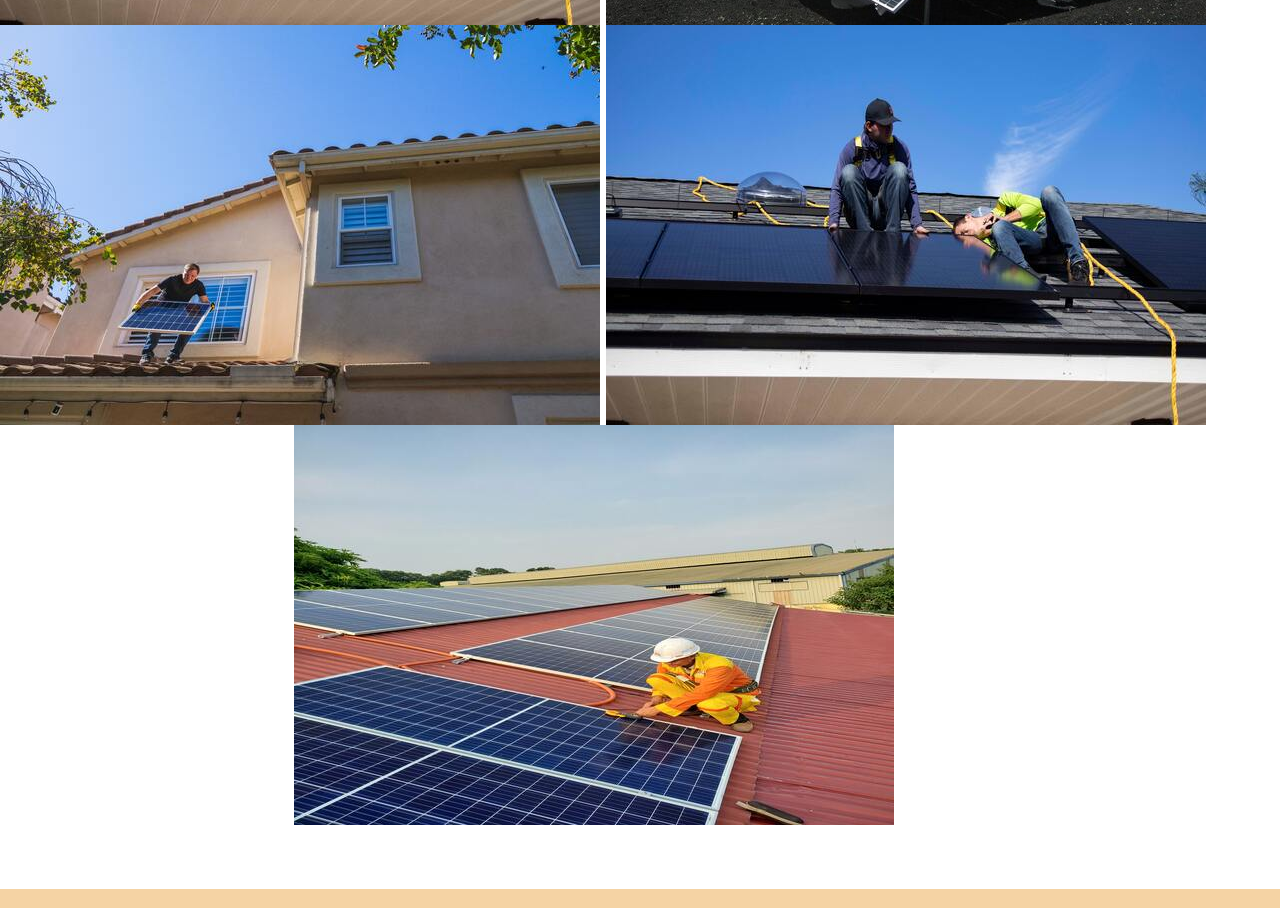
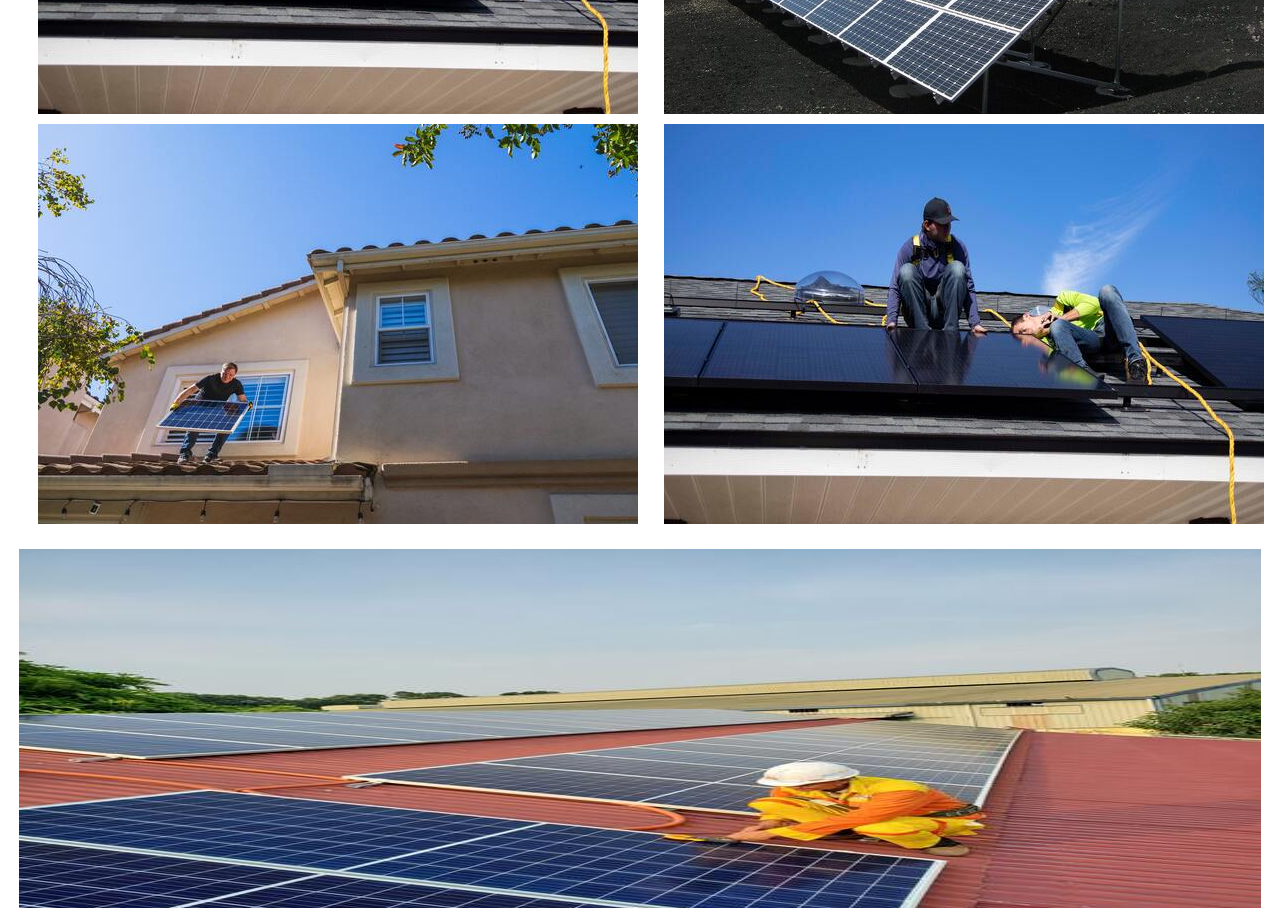
Before and after one commit to kelvin-a-zhou/wdd130, a plain HTML site: page solar-installation/portfolio.html in a window 1280 px wide. Shown: the part 690-1598 px from the top of the page. Drawn offline with Linux system fonts and the light colour scheme.

Commit message:
css-portfolio

```diff
--- a/solar-installation/portfolio.html
+++ b/solar-installation/portfolio.html
@@ -20,15 +20,14 @@
 
 <body>
    <main>
-    <h1 style="text-align:center;">Our Past Projects</h1>
+    <h2 style="text-align:center;">Our Past Projects</h2>
     <p style="text-align:center;">Solar Power Solutions has a proven track record of success in the solar industry. We have installed solar panels on over 1,000 homes and businesses. Our customers love our high-quality solar panels, experienced installation team, and excellent customer service. We are committed to providing our customers with the best possible solar energy experience.</p>
     <h2 style="text-align:center;">Here are Beautiful Pictures </h2>
-           <div class="first4"> <img  src="/solar-installation/images/portfolio.jpg" alt="Home Installation">
+          <centre> <div class="first4"> <img  src="/solar-installation/images/portfolio.jpg" alt="Home Installation">
     <img src="images/installation.jpg" alt="Residential">
     <img src="images/mantainance.jpg" alt="Mentainance">
-    <img src="images/portfolio.jpg" alt="Commercial"></div>
-    <img id="last1" src="images/showcase.jpg" alt="Recent Installation">
-
+    <img src="images/portfolio.jpg" alt="Commercial"></div></centre>
+     <div class="img-container"><img id="last1" src="images/showcase.jpg" alt="Recent Installation"></div>
 
 
     </main>
--- a/solar-installation/styles/styles-solar.css
+++ b/solar-installation/styles/styles-solar.css
@@ -2,10 +2,33 @@
     font-family:Oswrld;
     src: url( fonts/Oswald-VariableFont_wght.ttf);
 }
+/*portfolio styling*/
 
+.first4{
+    display: grid;
+    grid-template-columns: 1fr 1fr ;
+    grid-template-rows:  1fr 1fr;
+    gap: 10px;
+    align-items: center;
+    margin-left: 3%;
+    justify-content: center;
+    margin-top: 2%;
+}
+#last1{
+    width: 97%;
+    height: 400px ;
+    position: relative;
+    margin-top: 2%;
+    align-self: center;
+    margin-left: 1.5%;
 
+}
+.img-container{
+    width: 100%;
+    margin: auto;
+}
 
-
+/*end of portfolio styling*/
 .hero{
     width: 100%;
     height: 400px;
@@ -16,7 +39,9 @@
     background-position: center;
 
 }
-
+main h2{
+    margin-top: 5%;
+}
 .hero-content h1{
     font-size: 50px;
     margin-top: 5%;
@@ -97,9 +122,7 @@ h3{
     align-items: center;
   }
 
-  #last1{
-   margin-left: 23%;
-  }
+
 
 
   .button1 {
```
